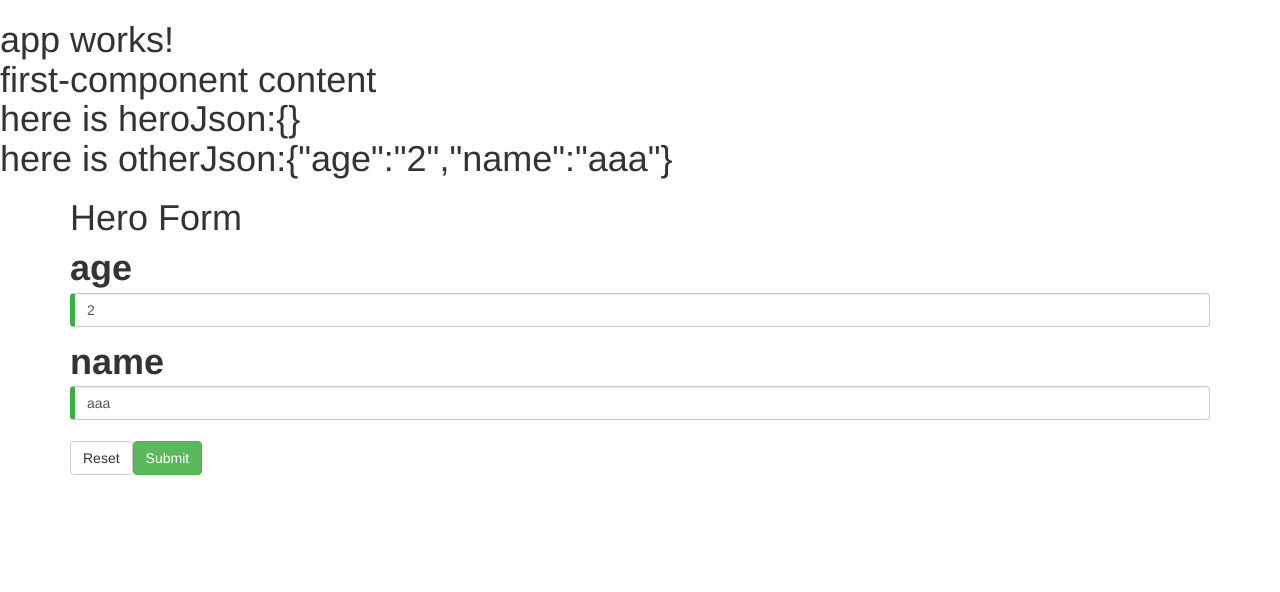
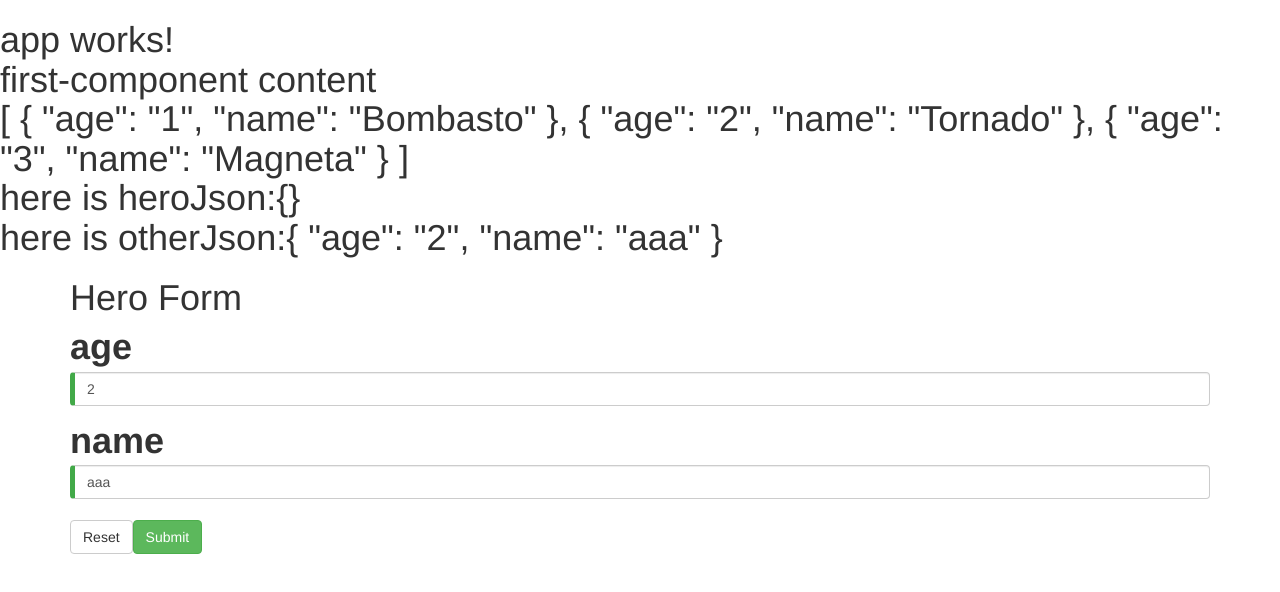
Before and after one commit to louchenaishang/angular2demo, an Angular app: page /first in a window 1280 px wide. Shown: the top 592 px of the page. Built offline with nearby package versions, Linux system fonts and the light colour scheme.

Commit message:
hero service hero model mockdata

```diff
--- a/src/app/first-component/first-component.component.html
+++ b/src/app/first-component/first-component.component.html
@@ -2,10 +2,13 @@
   first-component content
 </div>
 <div>
-  here is heroJson:{{ heroJson }}
+  {{ heroes | json }}
 </div>
 <div>
-  here is otherJson:{{ otherJson }}
+  here is heroJson:{{ hero | json }}
+</div>
+<div>
+  here is otherJson:{{ other | json }}
 </div>
 
 <div class="container" [hidden]="submitted">
--- a/src/app/first-component/first-component.component.ts
+++ b/src/app/first-component/first-component.component.ts
@@ -1,13 +1,21 @@
 import {Component, OnInit} from '@angular/core';
-import {Hero} from '../class/hero';
+import {Hero} from '../hero/hero.model';
+import {HeroService} from "../hero/hero.service";
 
 @Component({
   selector: 'app-first-component',
   templateUrl: './first-component.component.html',
-  styleUrls: ['./first-component.component.css']
+  styleUrls: ['./first-component.component.css'],
+  providers: [ HeroService ]
 })
 
-export class FirstComponentComponent {
+export class FirstComponentComponent implements OnInit{
+
+  constructor(private heroService: HeroService) {}
+
+  ngOnInit() {
+    this.heroService.getHeroes().then(heroes => this.heroes = heroes);
+  }
 
   submitted=false;
 
@@ -15,11 +23,7 @@ export class FirstComponentComponent {
 
   other = new Hero('2','aaa');
 
-  heroes = [new Hero('1', 'louchen1'),new Hero('1', 'louchen2'),new Hero('1', 'louchen3')];
-
-
-  get heroJson() { return JSON.stringify(this.hero);}
-  get otherJson() { return JSON.stringify(this.other);}
+  heroes: Hero[] = [];
 
 
   onSubmit() {
--- /dev/null
+++ b/src/app/hero/hero.service.ts
@@ -0,0 +1,11 @@
+import { Injectable } from '@angular/core';
+import {HEROES} from './mock-heroes'
+
+@Injectable()
+export class HeroService {
+
+  getHeroes() {
+    return Promise.resolve(HEROES);
+  }
+
+}
--- /dev/null
+++ b/src/app/hero/mock-heroes.ts
@@ -0,0 +1,7 @@
+import { Hero } from './hero.model';
+
+export const HEROES: Hero[] = [
+  {age: '1', name: 'Bombasto'},
+  {age: '2', name: 'Tornado'},
+  {age: '3', name: 'Magneta'},
+];
```
Also changed, not shown: src/app/hero/hero.model.ts (renamed from src/app/class/hero.ts).
